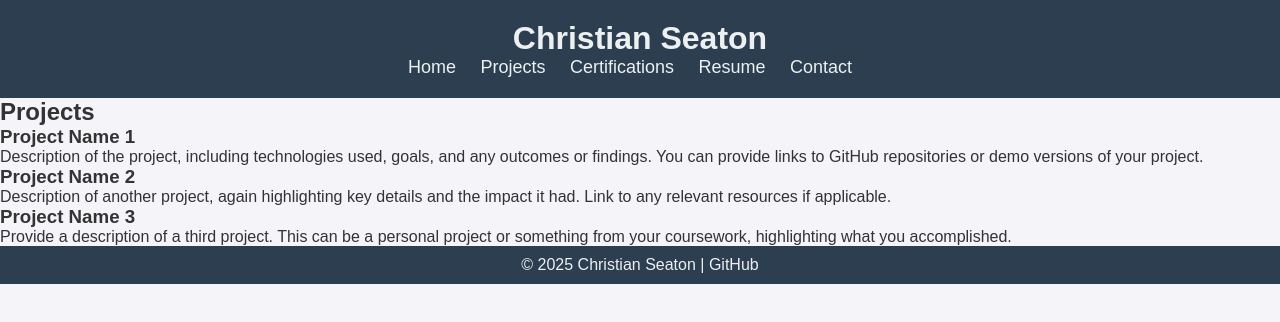
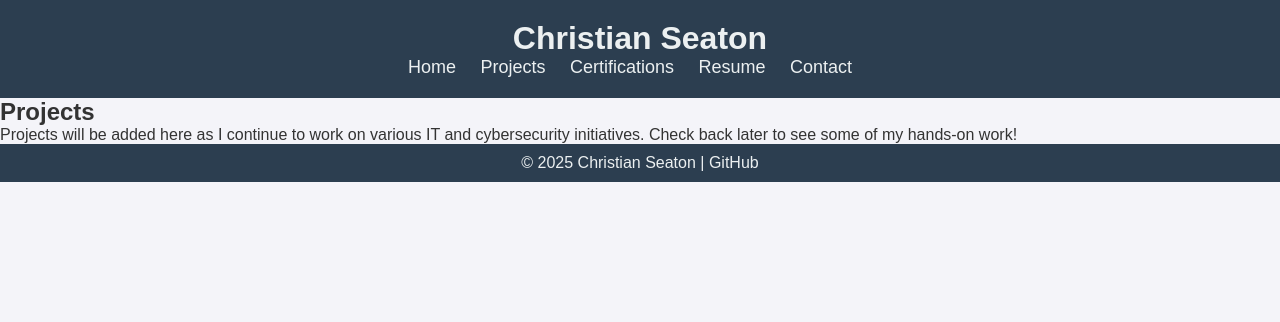
Before and after one commit to realchrisseaton/realchrisseaton.github.io, a plain HTML site: page projects.html in a window 1280 px wide. Drawn offline with Linux system fonts and the light colour scheme.

Commit message:
Update projects.html

```diff
--- a/projects.html
+++ b/projects.html
@@ -21,18 +21,7 @@
     </header>
     <section id="projects">
         <h2>Projects</h2>
-        <div class="project">
-            <h3>Project Name 1</h3>
-            <p>Description of the project, including technologies used, goals, and any outcomes or findings. You can provide links to GitHub repositories or demo versions of your project.</p>
-        </div>
-        <div class="project">
-            <h3>Project Name 2</h3>
-            <p>Description of another project, again highlighting key details and the impact it had. Link to any relevant resources if applicable.</p>
-        </div>
-        <div class="project">
-            <h3>Project Name 3</h3>
-            <p>Provide a description of a third project. This can be a personal project or something from your coursework, highlighting what you accomplished.</p>
-        </div>
+        <p>Projects will be added here as I continue to work on various IT and cybersecurity initiatives. Check back later to see some of my hands-on work!</p>
     </section>
     <footer>
         <p>&copy; 2025 Christian Seaton | <a href="https://github.com/realchrisseaton" target="_blank">GitHub</a></p>
```
